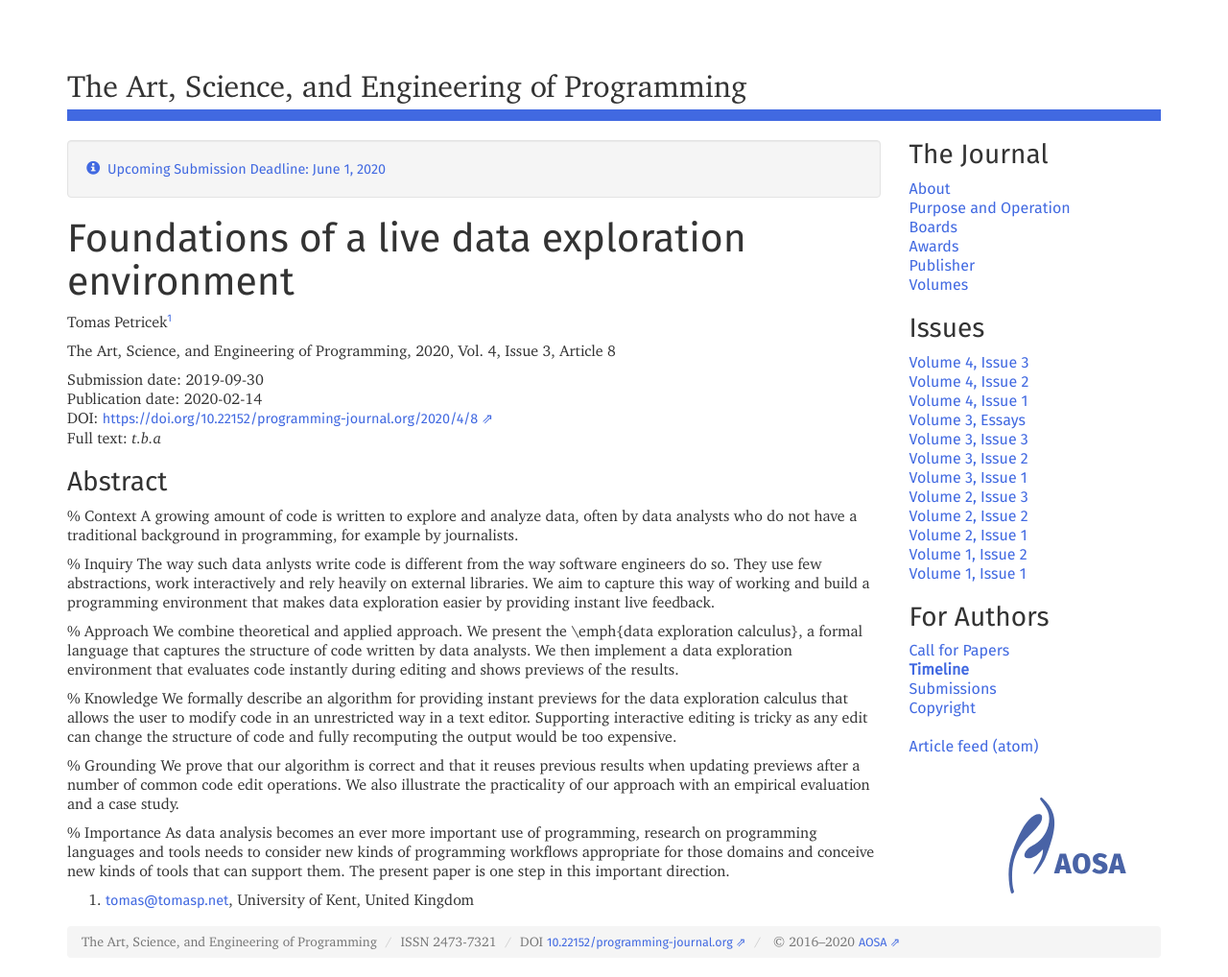
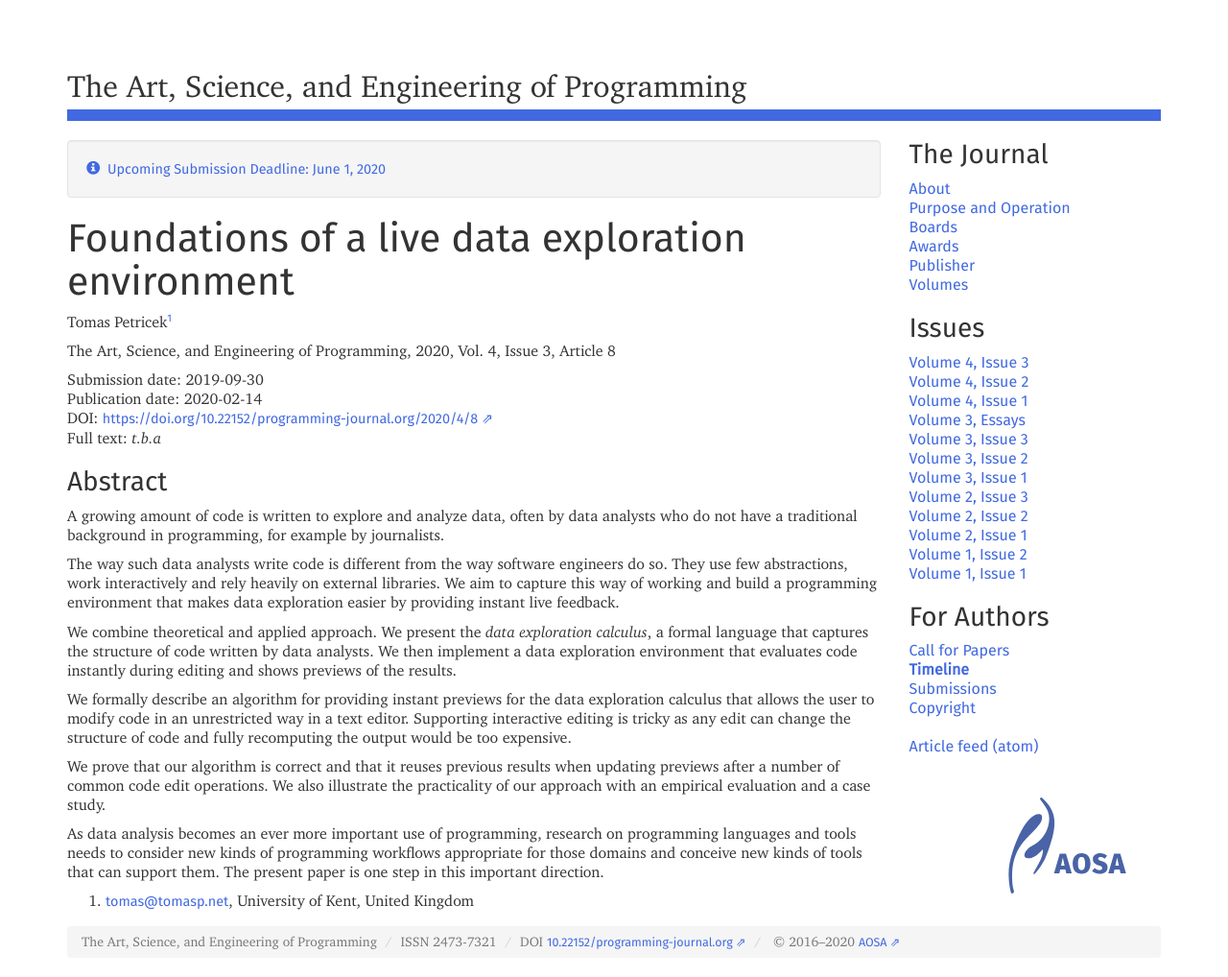
Before and after one commit to programming-journal/programming-journal.github.io, a Jekyll site: the page built from 2020/4/8/index.markdown, in a window 1280 px wide. Shown: the whole page at 96% size. Built offline with Jekyll 4.4.1, drawn with Linux system fonts in a browser that asks for light colours.

Commit message:
[fix] an abstract

```diff
--- a/2020/4/8/index.markdown
+++ b/2020/4/8/index.markdown
@@ -13,22 +13,19 @@ authors:
     affiliation: "University of Kent, United Kingdom"
 
 excerpt: |
-    % Context
     A growing amount of code is written to explore and analyze data, often by data analysts who do not have a traditional background in programming, for example by journalists.
 
-    % Inquiry
-    The way such data anlysts write code is different from the way software engineers do so. They use few abstractions, work interactively and rely heavily on external libraries. We aim to capture this way of working and build a programming environment that makes data exploration easier by providing instant live feedback.
+    The way such data analysts write code is different from the way software engineers do so. They use few abstractions, work interactively and rely heavily on external libraries. We aim to capture this way of working and build a programming environment that makes data exploration easier by providing instant live feedback.
 
-    % Approach
-    We combine theoretical and applied approach. We present the \emph{data exploration calculus}, a formal language that captures the structure of code written by data analysts. We then implement a data exploration environment that evaluates code instantly during editing and shows previews of the results.
+    We combine theoretical and applied approach. We present the _data exploration calculus_, a formal language that captures the structure of code written by data analysts. We then implement a data exploration environment that evaluates code instantly during editing and shows previews of the results.
 
-    % Knowledge
+
     We formally describe an algorithm for providing instant previews for the data exploration calculus that allows the user to modify code in an unrestricted way in a text editor. Supporting interactive editing is tricky as any edit can change the structure of code and fully recomputing the output would be too expensive.
 
-    % Grounding
+
     We prove that our algorithm is correct and that it reuses previous results when updating previews after a number of common code edit operations. We also illustrate the practicality of our approach with an empirical evaluation and a case study.
 
-    % Importance
+
     As data analysis becomes an ever more important use of programming, research on programming languages and tools needs to consider new kinds of programming workflows appropriate for those domains and conceive new kinds of tools that can support them. The present paper is one step in this important direction.
 
 ---
@@ -43,22 +40,19 @@ Full text: *t.b.a*
 
 
 ### Abstract
-% Context
 A growing amount of code is written to explore and analyze data, often by data analysts who do not have a traditional background in programming, for example by journalists.
 
-% Inquiry
-The way such data anlysts write code is different from the way software engineers do so. They use few abstractions, work interactively and rely heavily on external libraries. We aim to capture this way of working and build a programming environment that makes data exploration easier by providing instant live feedback.
+The way such data analysts write code is different from the way software engineers do so. They use few abstractions, work interactively and rely heavily on external libraries. We aim to capture this way of working and build a programming environment that makes data exploration easier by providing instant live feedback.
 
-% Approach
-We combine theoretical and applied approach. We present the \emph{data exploration calculus}, a formal language that captures the structure of code written by data analysts. We then implement a data exploration environment that evaluates code instantly during editing and shows previews of the results.
+We combine theoretical and applied approach. We present the _data exploration calculus_, a formal language that captures the structure of code written by data analysts. We then implement a data exploration environment that evaluates code instantly during editing and shows previews of the results.
 
-% Knowledge
+
 We formally describe an algorithm for providing instant previews for the data exploration calculus that allows the user to modify code in an unrestricted way in a text editor. Supporting interactive editing is tricky as any edit can change the structure of code and fully recomputing the output would be too expensive.
 
-% Grounding
+
 We prove that our algorithm is correct and that it reuses previous results when updating previews after a number of common code edit operations. We also illustrate the practicality of our approach with an empirical evaluation and a case study.
 
-% Importance
+
 As data analysis becomes an ever more important use of programming, research on programming languages and tools needs to consider new kinds of programming workflows appropriate for those domains and conceive new kinds of tools that can support them. The present paper is one step in this important direction.
 
 
```
